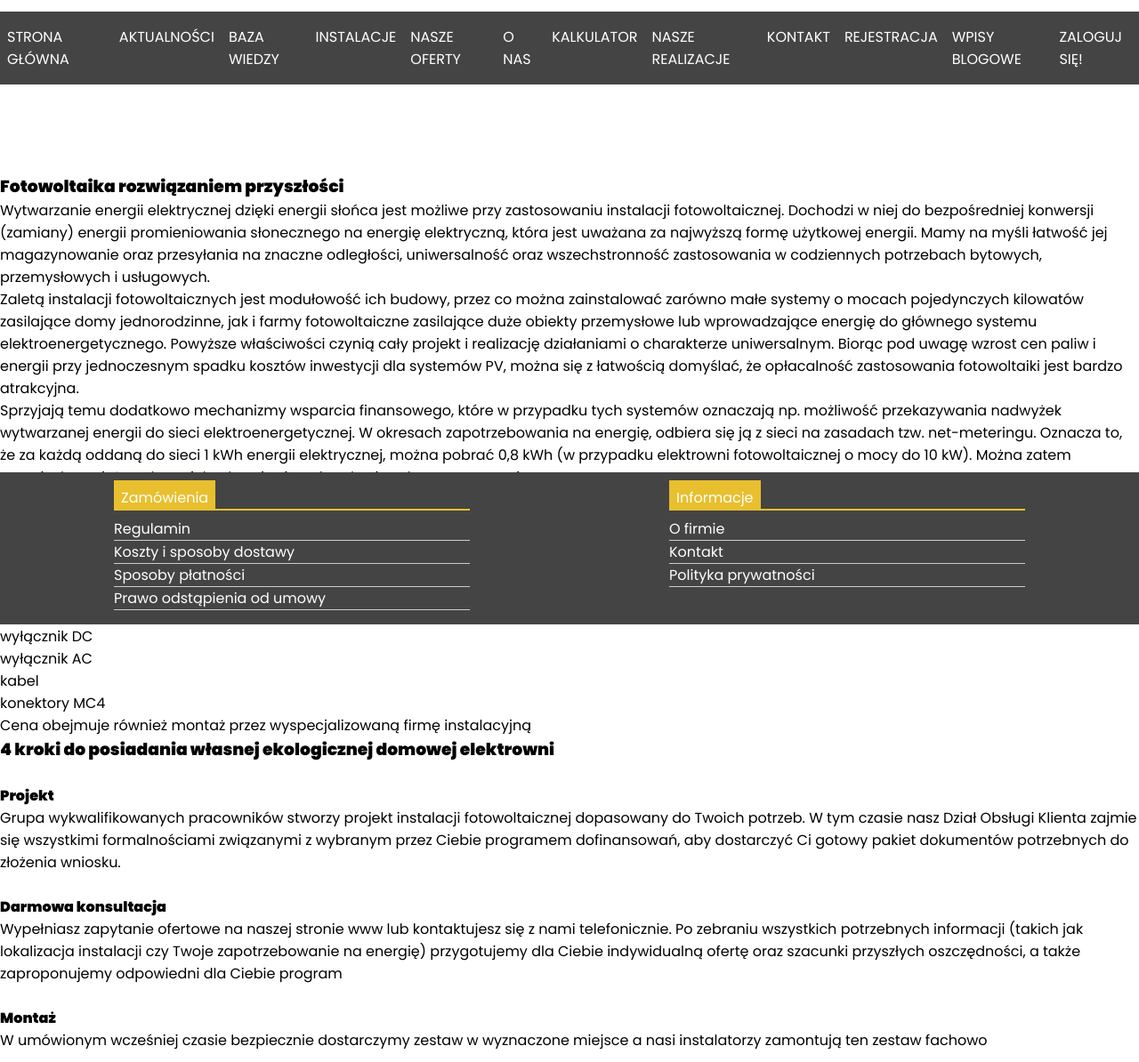
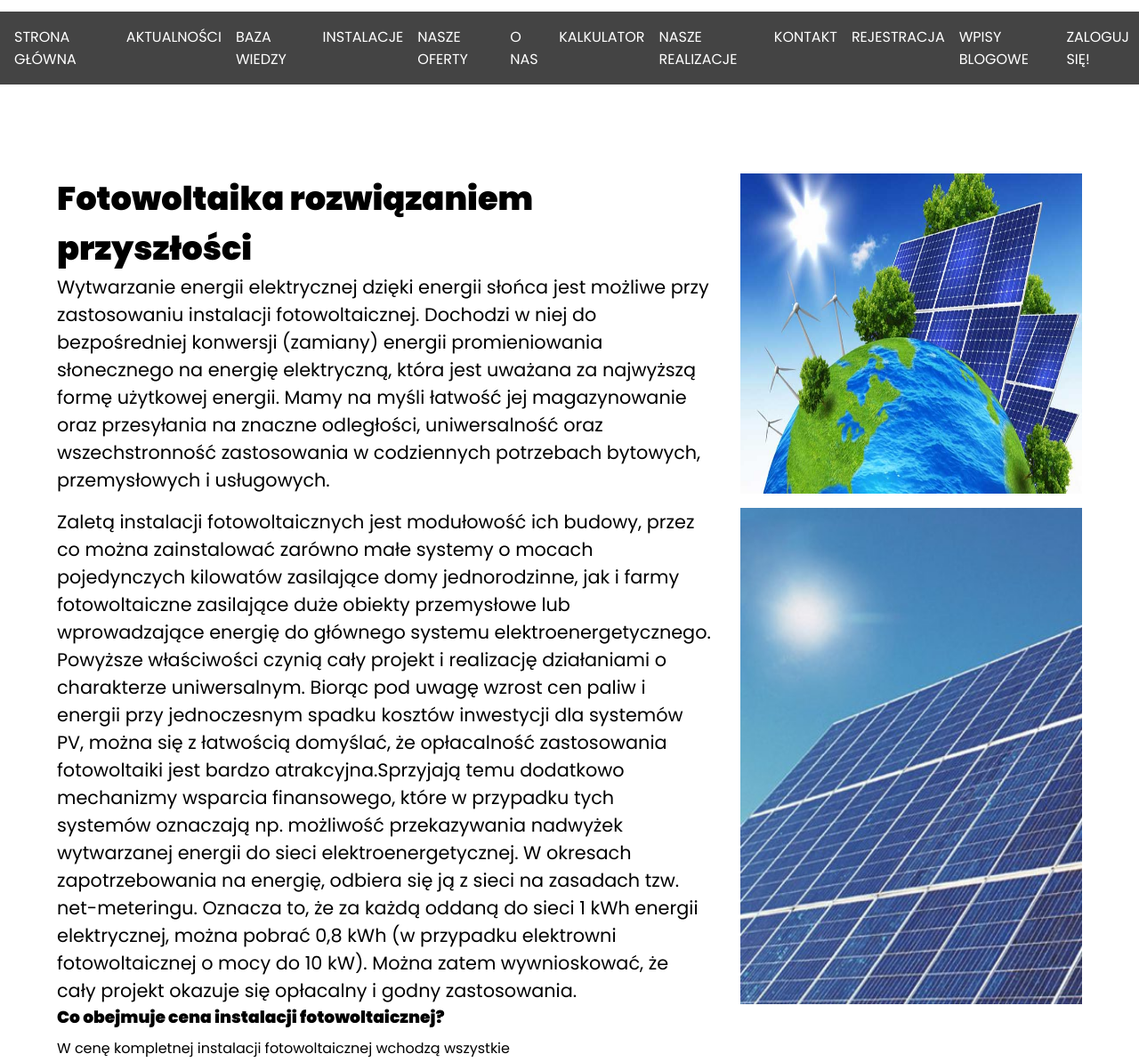
Before and after one commit to MateolCS/goldsolar, a plain HTML site: page index.html in a window 1280 px wide. Shown: the part 98-1292 px from the top of the page at 89% size. Drawn offline with Linux system fonts and the light colour scheme.

Commit message:
styling homepage

```diff
--- a/index.html
+++ b/index.html
@@ -19,24 +19,26 @@
             </div>
         </div>
         <nav class="header__nav">
-            <a href="#" class="toggle__button">
-                <span class="toggle__bar"></span>
-                <span class="toggle__bar"></span>
-                <span class="toggle__bar"></span>
-            </a>
             <ul class="header__nav__menu">
-                <li class="header__nav__menu__item" class="active" >Strona główna</li>
-                <li class="header__nav__menu__item">Aktualności</li>
-                <li class="header__nav__menu__item">Baza wiedzy</li>
-                <li class="header__nav__menu__item">Instalacje</li>
-                <li class="header__nav__menu__item">Nasze oferty</li>
-                <li class="header__nav__menu__item">O nas</li>
-                <li class="header__nav__menu__item">Kalkulator</li>
-                <li class="header__nav__menu__item">Nasze realizacje</li>
-                <li class="header__nav__menu__item">Kontakt</li>
-                <li class="header__nav__menu__item">Rejestracja</li>
-                <li class="header__nav__menu__item">Wpisy blogowe</li>
-                <li class="header__nav__menu__item">Zaloguj się!</li>
+                <li class="header__nav__menu__item">
+                    <a href="#" class="toggle__button">
+                        <span class="toggle__bar"></span>
+                        <span class="toggle__bar"></span>
+                        <span class="toggle__bar"></span>
+                    </a>
+                </li>
+                <li class="header__nav__menu__item active"><a href="#">Strona główna</a></li>
+                <li class="header__nav__menu__item"><a href="#">Aktualności</a></li>
+                <li class="header__nav__menu__item"><a href="#">Baza wiedzy</a></li>
+                <li class="header__nav__menu__item"><a href="#">Instalacje</a></li>
+                <li class="header__nav__menu__item"><a href="#">Nasze oferty</a></li>
+                <li class="header__nav__menu__item"><a href="#">O nas</a></li>
+                <li class="header__nav__menu__item"><a href="#">Kalkulator</a></li>
+                <li class="header__nav__menu__item"><a href="#">Nasze realizacje</a></li>
+                <li class="header__nav__menu__item"><a href="#">Kontakt</a></li>
+                <li class="header__nav__menu__item"><a href="#">Rejestracja</a></li>
+                <li class="header__nav__menu__item"><a href="#">Wpisy blogowe</a></li>
+                <li class="header__nav__menu__item"><a href="#">Zaloguj się!</a></li>
             </ul>
         </nav>
     </header>
@@ -67,22 +69,25 @@
 
         </section>
         <section class="main__about">
-            <div class="main__about__left">
-                <h3>Fotowoltaika rozwiązaniem  przyszłości</h3>
-                <p>Wytwarzanie energii elektrycznej dzięki energii słońca jest możliwe przy zastosowaniu instalacji fotowoltaicznej. Dochodzi w niej do bezpośredniej konwersji (zamiany) energii promieniowania słonecznego na energię elektryczną, która jest uważana za najwyższą formę użytkowej energii. Mamy na myśli łatwość jej magazynowanie oraz przesyłania na znaczne odległości, uniwersalność oraz wszechstronność zastosowania w codziennych potrzebach bytowych, przemysłowych i usługowych.</p>
-                <p>Zaletą instalacji fotowoltaicznych jest modułowość ich budowy, przez co można zainstalować zarówno małe systemy o mocach pojedynczych kilowatów zasilające domy jednorodzinne, jak i farmy fotowoltaiczne zasilające duże obiekty przemysłowe lub wprowadzające energię do głównego systemu elektroenergetycznego. Powyższe właściwości czynią cały projekt i realizację działaniami o charakterze uniwersalnym. Biorąc pod uwagę wzrost cen paliw i energii przy jednoczesnym spadku kosztów inwestycji dla systemów PV, można się z łatwością domyślać, że opłacalność zastosowania fotowoltaiki jest bardzo atrakcyjna.</p>
-                <p>Sprzyjają temu dodatkowo mechanizmy wsparcia finansowego, które w przypadku tych systemów oznaczają np. możliwość przekazywania nadwyżek wytwarzanej energii do sieci elektroenergetycznej. W okresach zapotrzebowania na energię, odbiera się ją z sieci na zasadach tzw. net-meteringu. Oznacza to, że za każdą oddaną do sieci 1 kWh energii elektrycznej, można pobrać 0,8 kWh (w przypadku elektrowni fotowoltaicznej o mocy do 10 kW). Można zatem wywnioskować, że cały projekt okazuje się opłacalny i godny zastosowania.</p>
+            <div class="main__about__top">
+                <div class="main__about__text">
+                    <h3 class="main__about__title">Fotowoltaika rozwiązaniem  przyszłości</h3>
+                    <p>Wytwarzanie energii elektrycznej dzięki energii słońca jest możliwe przy zastosowaniu instalacji fotowoltaicznej. Dochodzi w niej do bezpośredniej konwersji (zamiany) energii promieniowania słonecznego na energię elektryczną, która jest uważana za najwyższą formę użytkowej energii. Mamy na myśli łatwość jej magazynowanie oraz przesyłania na znaczne odległości, uniwersalność oraz wszechstronność zastosowania w codziennych potrzebach bytowych, przemysłowych i usługowych.</p>
+                </div>
+                <img src="./imgs/panels1.jpeg" alt="solar-panel-photo1" class="main__about__photo">
             </div>
-            <div class="main__about__right">
-                <img src="" alt="solar-panel-photo1">
-                <img src="" alt="solar-panel-photo2">
+            <div class="main__about__bot">
+                <div class="main__about__text">
+                    <p>Zaletą instalacji fotowoltaicznych jest modułowość ich budowy, przez co można zainstalować zarówno małe systemy o mocach pojedynczych kilowatów zasilające domy jednorodzinne, jak i farmy fotowoltaiczne zasilające duże obiekty przemysłowe lub wprowadzające energię do głównego systemu elektroenergetycznego. Powyższe właściwości czynią cały projekt i realizację działaniami o charakterze uniwersalnym. Biorąc pod uwagę wzrost cen paliw i energii przy jednoczesnym spadku kosztów inwestycji dla systemów PV, można się z łatwością domyślać, że opłacalność zastosowania fotowoltaiki jest bardzo atrakcyjna.Sprzyjają temu dodatkowo mechanizmy wsparcia finansowego, które w przypadku tych systemów oznaczają np. możliwość przekazywania nadwyżek wytwarzanej energii do sieci elektroenergetycznej. W okresach zapotrzebowania na energię, odbiera się ją z sieci na zasadach tzw. net-meteringu. Oznacza to, że za każdą oddaną do sieci 1 kWh energii elektrycznej, można pobrać 0,8 kWh (w przypadku elektrowni fotowoltaicznej o mocy do 10 kW). Można zatem wywnioskować, że cały projekt okazuje się opłacalny i godny zastosowania.</p>
+                </div>
+                <img src="./imgs/panels2.jpeg" alt="solar-panel-photo2" class="main__about__photo">
             </div>
         </section>
         <section class="main__info">
             <div class="main__info__left">
                 <h3>Co obejmuje cena instalacji fotowoltaicznej?</h3>
                 <p>W cenę kompletnej instalacji fotowoltaicznej wchodzą wszystkie elementy niezbędne do jej prawidłowego funkcjonowania, m.in.:</p>
-                <ul>
+                <ul class="main__info__list">
                     <li>panele fotowoltaiczne</li>
                     <li>inwerter</li>
                     <li>systemy mocujące</li>
@@ -94,39 +99,39 @@
                 <p>Cena obejmuje również montaż przez wyspecjalizowaną firmę instalacyjną</p>
             </div>
             <div class="main__info__right">
-
+                <video class="main__info__video" src=""></video>
             </div>
         </section>
         <section class="main__guide">
             <h3 class="main__guide__title">4 kroki do posiadania własnej ekologicznej domowej elektrowni</h3>
             <div class="main__guide__grid">
                 <div class="main__guide__content">
-                    <img src="" alt="">
-                    <div class="main__guide__content__text">
+                    <img src="./imgs/hands.jpeg" alt="idea-jpg" class="main__guide__photo">
+                    <div class="main__guide__text">
                         <h4>Projekt</h4>
                         <p>Grupa wykwalifikowanych pracowników stworzy projekt instalacji fotowoltaicznej dopasowany do Twoich potrzeb. W tym czasie nasz Dział Obsługi Klienta zajmie się wszystkimi formalnościami związanymi z wybranym przez Ciebie programem dofinansowań, aby dostarczyć Ci gotowy pakiet dokumentów potrzebnych do złożenia wniosku.</p>
                     </div>
                 </div>
                 <div class="main__guide__content">
-                    <img src="" alt="">
-                    <div class="main__guide__content__text">
+                    <div class="main__guide__text">
                         <h4>Darmowa konsultacja</h4>
                         <p>Wypełniasz zapytanie ofertowe na naszej stronie www lub kontaktujesz się z nami telefonicznie. Po zebraniu wszystkich potrzebnych informacji (takich jak lokalizacja instalacji czy Twoje zapotrzebowanie na energię) przygotujemy dla Ciebie indywidualną ofertę oraz szacunki przyszłych oszczędności, a także zaproponujemy odpowiedni dla Ciebie program</p>
                     </div>
+                    <img src="./imgs/guy.jpeg" alt="consultant-jpg" class="main__guide__photo">
                 </div>
                 <div class="main__guide__content">
-                    <img src="" alt="">
-                    <div class="main__guide__content__text">
+                    <img src="./imgs/tools.png" alt="tools-img" class="main__guide__photo">
+                    <div class="main__guide__text">
                         <h4>Montaż</h4>
                         <p>W umówionym wcześniej czasie bezpiecznie dostarczymy zestaw w wyznaczone miejsce a nasi instalatorzy zamontują ten zestaw fachowo</p>
                     </div>
                 </div>
                 <div class="main__guide__content">
-                    <img src="" alt="">
-                    <div class="main__guide__content__text">
+                    <div class="main__guide__text">
                         <h4>Odbiór i uruchomienie instalacji</h4>
                         <p> Kiedy instalacja jest gotowa dokonujemy jej odbioru i zajmujemy się uzupełnieniem pozostałej, potrzebnej dokumentacji. A Ty cieszysz się ze swoich oszczędności i korzystasz z energii produkowanej przez Twoją własną, domową elektrownię!</p>
                     </div>
+                    <img src="./imgs/mini_panel.jpeg" alt="solar-panels-jpg" class="main__guide__photo">
                 </div>
             </div>
 
--- a/style.css
+++ b/style.css
@@ -5,6 +5,20 @@
     padding: 0;
     box-sizing: border-box;
     font-family: 'Poppins';
+}
+
+body{
+    display: flex;
+    flex-direction: column;
+}
+
+a{
+    color: #fff;
+    text-decoration: none;
+}
+
+ul{
+    list-style: none;
 }
 
 .header{
@@ -34,13 +48,13 @@
 
 .header__nav__menu{
     display: flex;
-    list-style: none;
+    gap: 1rem;
     margin: 0 auto;
     color: #fff;
 }
 
 .header__nav__menu__item{
-    padding: 1rem 0.5rem;
+    padding: 1rem 0;
     text-transform: uppercase;
 }
 
@@ -53,9 +67,7 @@
     color: #fff;
     display: flex;
     justify-content: space-around;
-    position: fixed;
-    bottom: 0;
-    width: 100%;
+    margin-top: auto;
     padding: 1rem;
 }
 
@@ -84,8 +96,96 @@
 }
 
 .toggle__bar{
-    background-color: #444444;
+    background-color: #fff;
     height: 4px;
     width: 100%;
     gap: 10rem;
 }
+
+.main__info{
+    display: flex;
+    width: 90%;
+    margin: 0 auto;
+}
+
+.main__info__left{
+    width: 50%;
+    display: flex;
+    flex-direction: column;
+    gap: .5rem;
+}
+
+.main__info__list{
+    margin-left: 1rem;
+}
+
+.main__info__right{
+    display: flex;
+    justify-content: center;
+    align-items: center;
+}
+
+.main__guide{
+    width: 90%;
+    margin: 0 auto;
+}
+
+.main__guide__title{
+    text-align: center;
+    padding-top: 1.5rem;
+    font-size: 2.2rem;
+}
+
+.main__guide__grid{
+    display: grid;
+    grid-template-columns: repeat(2, 1fr);
+    grid-template-rows: repeat(2, 1fr);
+    grid-column-gap: 21px;
+    grid-row-gap: 21px;
+}
+
+.main__guide__content{
+    margin-top: 1rem;
+    display: flex;
+    gap: 2rem;
+}
+
+.main__guide__content--border{
+    border-bottom: 2px solid #444444;
+}
+
+.main__guide__photo{
+    border-radius: 50%;
+    width: 100px;
+    height: 100px;
+    margin: auto;
+}
+
+.main__about{
+    width: 90%;
+    margin: 0 auto;
+    display: flex;
+    flex-direction: column;
+    gap: 1rem;
+}
+
+.main__about__photo{
+    width: 24rem;
+    height: auto;
+}
+
+.main__about__top{
+    display: flex;
+    gap: 2rem;
+    font-size: 1.3rem;
+}
+
+.main__about__bot{
+    display: flex;
+    gap: 2rem;
+    font-size: 1.3rem;
+}
+
+.main__about__title{
+    font-size: 2.3rem;
+}
```
Also changed, not shown: imgs/panels1.jpeg (added), imgs/panels2.jpeg (added).
